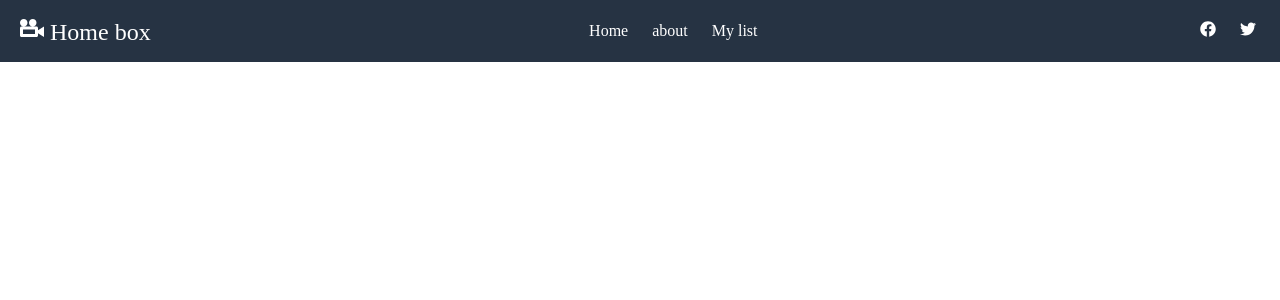
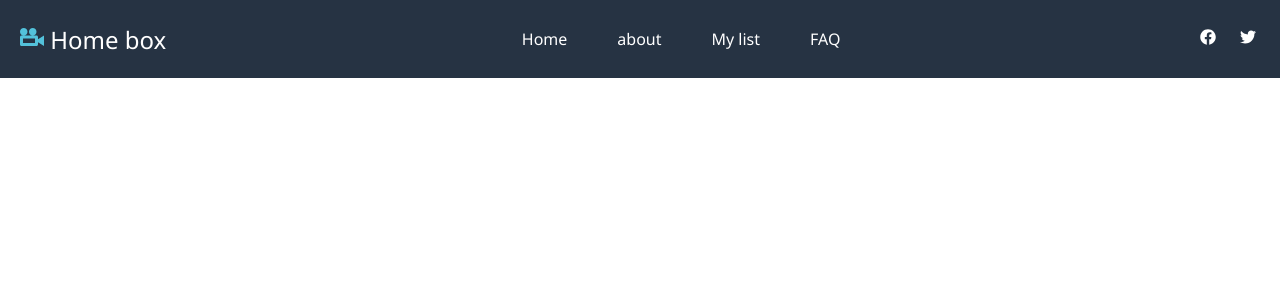
Before and after one commit to sulahhong/react-movie-app, a React (Create React App) app: page / in a window 1280 px wide. Shown: the top 300 px of the page. Built offline with nearby package versions, Linux system fonts and the light colour scheme; no server answers.

Commit message:
navbar-2

```diff
--- a/src/components/Navbar.js
+++ b/src/components/Navbar.js
@@ -1,7 +1,13 @@
-import {FaFacebook, FaTwitter} from 'react-icons/fa'
+import { useState } from 'react'
+import {FaFacebook, FaTwitter, FaBars} from 'react-icons/fa'
 import {ImVideoCamera} from "react-icons/im"
 
 const Navbar = () => {
+    // const [showNav, setShowNav] = useState();
+    const navtoggle= () => {
+        {}
+    }
+
     return (
         <nav className='navbar'>
             <div className='navbar-logo'>
@@ -9,14 +15,19 @@ const Navbar = () => {
                 <a href=""> Home box</a>
             </div>
             <ul className='navbar-menu'>
-                <li>Home</li>
-                <li>about</li>
-                <li>My list</li>
+                <li><a href="">Home</a></li>
+                <li><a href="">about</a></li>
+                <li><a href="">My list</a></li>
+                <li><a href="">FAQ</a></li>
             </ul>
             <ul className='navbar-icons'>
                 <li><i><FaFacebook /></i></li>
                 <li><i><FaTwitter /></i></li>
             </ul>
+            <a className='navbar-toggleBtn'>
+                <i><FaBars /></i>
+            </a>
+
         </nav>
 
     )
--- a/src/index.css
+++ b/src/index.css
@@ -4,6 +4,7 @@
   margin: 0;
   padding: 0;
   box-sizing: border-box;
+  font-family: 'Segoe UI', Tahoma, Geneva, Verdana, sans-serif
 }
 
 a {
@@ -15,13 +16,13 @@ a {
     display: flex;
     justify-content: space-between;
     align-items: center;
-    background-color: #263343;
+    background-color:  #263343;
     padding: 8px 12px;
 }
 
 .navbar-logo {
     font-size: 24px;
-    color: white;
+    color: #53c2db;
     padding: 8px;
 }
 
@@ -29,19 +30,65 @@ a {
     display: flex;
     list-style: none;
     padding-left: 0;
-    color: white;
+    color: #53c2db;
 }
 
 .navbar-menu li {
-    padding: 8px 12px;
+    padding: 20px 25px;
+}
+
+.navbar-menu li:hover {
+    background-color: #53c2db;
+    border-radius: 4px;
 }
 
 .navbar-icons {
     list-style: none;
     color: white;
     display: flex;
+    padding: 0%;
 }
 
 .navbar-icons li {
     padding: 8px 12px;
 }
+
+.navbar-toggleBtn {
+    display: none;
+    position: absolute;
+    right: 32px;
+    font-size: 28px;
+    color: #53c2db;
+    margin: 10px -10px;
+}
+
+@media screen and (max-width: 768px) {
+    .navbar {
+        flex-direction: column;
+        align-items: flex-start;
+        padding: 8px 24px;
+    }
+
+    .navbar-menu {
+        display: none;
+        flex-direction: column;
+        align-items: center;
+        width: 100%;
+    }
+
+    .navbar-menu li {
+        width: 100%;
+        text-align: center;
+    }
+
+    .navbar-icons {
+        display: none;
+        justify-content: center;
+        width: 100%;
+    }
+
+    .navbar-toggleBtn {
+        display: block;
+
+    }
+}
```
